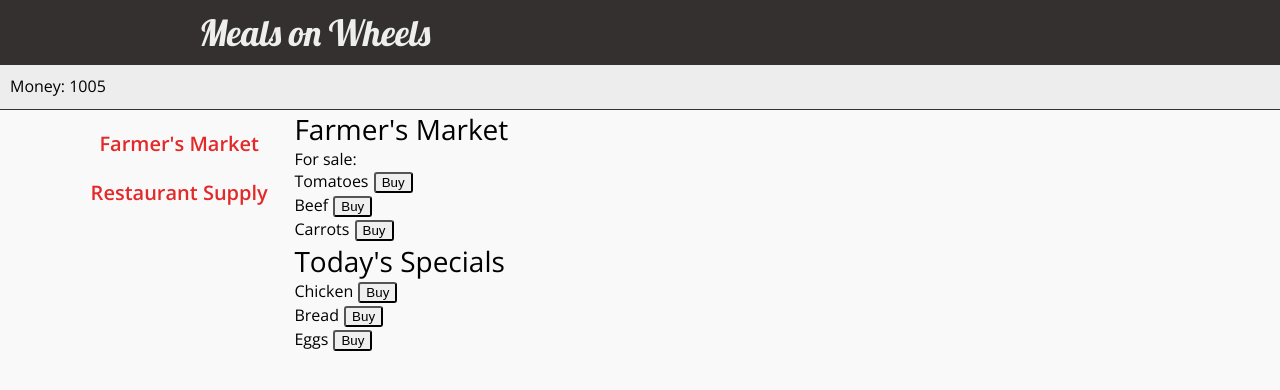
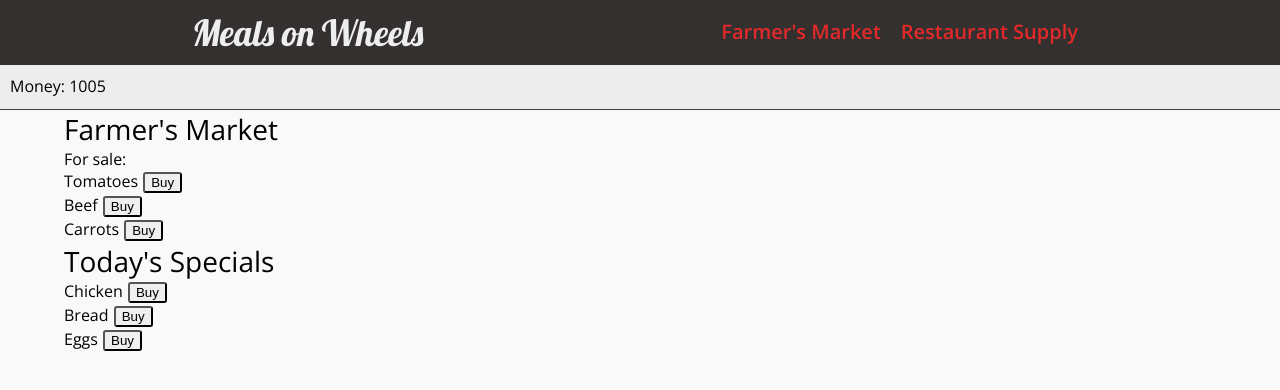
Before and after one commit to nmodi/meals-on-wheels, a React app: page / in a window 1280 px wide. Shown: the top 390 px of the page. Built offline with nearby package versions, Linux system fonts and the light colour scheme; the HTML template or start-up script is replaced by a standard one.

Commit message:
added theme support

```diff
--- a/src/App.jsx
+++ b/src/App.jsx
@@ -1,6 +1,6 @@
 import React, {Component} from 'react';
 import {Switch, Route} from 'react-router-dom';
-import styled from 'styled-components';
+import styled, {ThemeProvider} from 'styled-components';
 
 import GameLoop from './game/components/GameLoop';
 
@@ -14,14 +14,15 @@ import MarketPage from './market/components/MarketPage';
 import SupplyStorePage from './supply/components/SupplyStorePage';
 
 import './app/globalStyles';
+import colors from './app/colors';
 
 const App = props => {
     return (
+        <ThemeProvider theme={colors}>
             <GameLoop>
                 <PageHeader />
                 <StatusBar />
                 <Main>
-                <Navigation />
                     <Section primary>
                         <Route exact path="/" component={MarketPage} />
                         <Route path="/market" component={MarketPage} />
@@ -29,6 +30,7 @@ const App = props => {
                     </Section>
                 </Main>
             </GameLoop>
+        </ThemeProvider>
     );
 };
 
--- /dev/null
+++ b/src/app/theme.js
@@ -0,0 +1,6 @@
+import createTheme from 'styled-components-theme';
+import colors from './colors';
+
+const theme = createTheme(...Object.keys(colors));
+
+export default theme;
--- a/src/components/Main.jsx
+++ b/src/components/Main.jsx
@@ -1,10 +1,8 @@
 import React from 'react';
 import styled from 'styled-components';
 
-import colors from '../app/colors';
-
 const Main = styled.main `
-    background: ${colors.grayLighter};
+    background: ${props => props.theme.grayLighter};
     height: calc(100vh - 65px);
     padding: 0 5%;
     display: flex;
--- /dev/null
+++ b/src/components/NavItem.jsx
@@ -0,0 +1,46 @@
+import React from 'react';
+import styled from 'styled-components';
+
+import {NavLink} from 'react-router-dom';
+
+const activeClassName = 'active-nav-link';
+
+const Link = styled(NavLink).attrs({
+    activeClassName
+})`
+    border-bottom: 2px solid transparent;
+    display: block;
+    color: ${props => props.theme.red};
+    text-decoration: none;
+    font-size: 20px;
+    padding: 10px;
+    font-weight: 600;
+
+    &.active-nav-link {
+        border-bottom: 2px solid ${props => props.theme.red};
+    }
+
+    &:focus,
+    &:hover,
+    &:visited,
+    &:link,
+    &:active {
+        text-decoration: none;
+    }
+
+    &:hover {
+        border-bottom: 2px solid ${props => props.theme.red};
+    }
+
+    &:visited {
+        color: ${props => props.theme.red};
+    }
+`;
+
+const NavItem = (props) => {
+    return (
+        <Link to={props.to} activeClassName={activeClassName}>{props.children}</Link>
+    );
+}
+
+export default NavItem;
--- a/src/components/NavLink.jsx
+++ /dev/null
@@ -1,31 +0,0 @@
-import React from 'react';
-import styled from 'styled-components';
-
-import {Link} from 'react-router-dom';
-
-import colors from '../app/colors';
-
-const NavLink = styled(Link)`
-    border-bottom: 2px solid transparent;
-    display: block;
-    color: ${colors.red};
-    text-decoration: none;
-    padding: 10px;
-    font-size: 20px;
-    font-weight: 600;
-
-    &:focus, &:hover, &:visited, &:link, &:active {
-        text-decoration: none;
-    }
-
-    &:hover {
-        border-bottom: 2px solid ${colors.red};
-        color: ${colors.yellow};
-    }
-
-    &:visited {
-        color: ${colors.red};
-    }
-`;
-
-export default NavLink;
--- a/src/components/Navigation.jsx
+++ b/src/components/Navigation.jsx
@@ -1,21 +1,19 @@
 import React from 'react';
 import styled from 'styled-components';
 
-import NavLink from './NavLink';
+import NavItem from './NavItem';
 
 const Nav = styled.nav `
-    flex: 1;
-    padding: 10px 0 0 0;
     display: flex;
-    flex-direction: column;
+    flex-direction: row;
     align-items: center;
 `;
 
 const Navigation = (props) => {
     return (
         <Nav>
-            <NavLink to="/market">Farmer's Market</NavLink>
-            <NavLink to="/supplies">Restaurant Supply</NavLink>
+            <NavItem to="/market">Farmer's Market</NavItem>
+            <NavItem to="/supplies">Restaurant Supply</NavItem>
         </Nav>
     );
 }
--- a/src/components/PageHeader.jsx
+++ b/src/components/PageHeader.jsx
@@ -1,29 +1,31 @@
 import React from 'react';
 import styled from 'styled-components';
 
-import colors from '../app/colors';
+import Navigation from './Navigation';
 
-const Hh = styled.h1 `
+const Hh = styled.h1`
     font-family: 'Lobster', cursive;
-    margin-left: 15%;
     font-size: 36px;
 `;
 
-const Header = styled.header `
+const Header = styled.header`
     position: absolute;
     left: 0;
     top: 0;
     width: 100%;
-    background: ${colors.grayDarker};
+    background: ${props => props.theme.grayDarker};
     height: 65px;
     color: #eee;
-    padding: 10px;
+    padding: 10px 15%;
+    display: flex;
+    justify-content: space-between;
 `;
 
 const PageHeader = props => {
     return (
         <Header>
             <Hh>Meals on Wheels</Hh>
+            <Navigation />
         </Header>
     );
 };
--- a/src/components/StatusBar.jsx
+++ b/src/components/StatusBar.jsx
@@ -3,13 +3,11 @@ import styled from 'styled-components';
 
 import {connect} from 'react-redux';
 
-import colors from '../app/colors';
-
 const Div = styled.div`
-    border-bottom: 1px solid #333;
+    border-bottom: 1px solid ${props => props.theme.grayDark};
     padding: 10px;
     margin: 65px 0 0;
-    background: ${colors.grayLight};
+    background: ${props => props.theme.grayLight};
     height: 45px;
 `;
 
```
Also changed, not shown: package.json (+40 -41 lines), 1 other file (tests, documents, lock files or other folders). Lines whose indentation alone changed are shown as unchanged.
